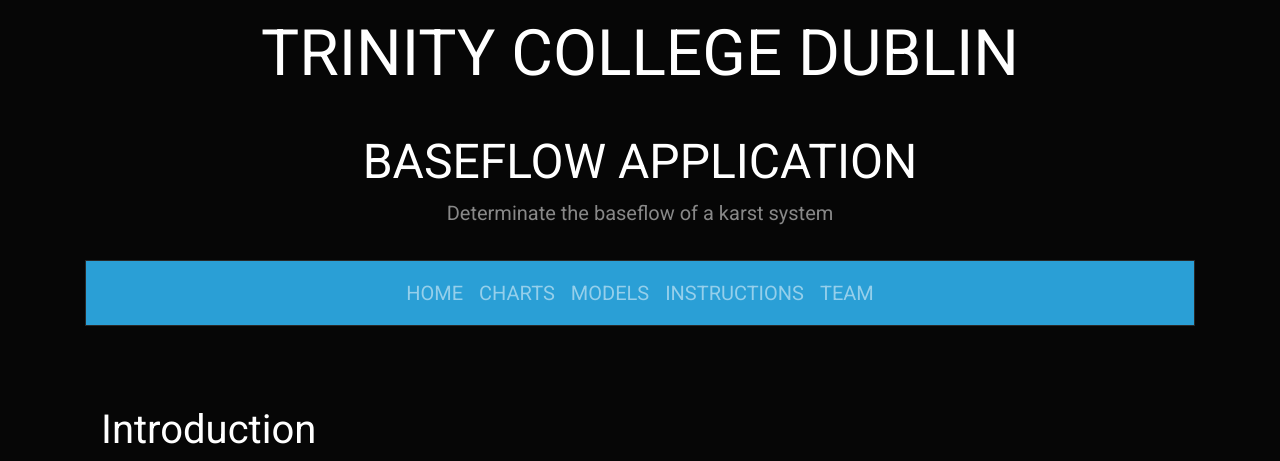
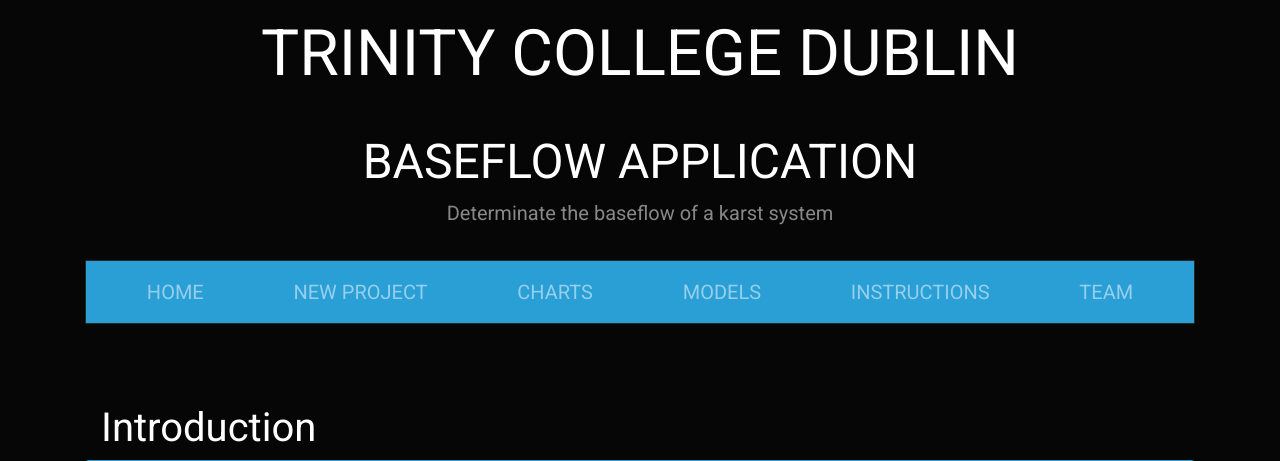
Before and after one commit to Xorast/Trinity-Project, a Flask app: page / in a window 1280 px wide. Shown: the top 461 px of the page. Run offline with Flask 2, Linux system fonts and the light colour scheme; some libraries are stand-ins or nearby versions.

Commit message:
Navbar fixed

```diff
--- a/templates/base.html
+++ b/templates/base.html
@@ -46,16 +46,17 @@
                 </div>
             </div>
 
+            <nav class="navbar navbar-expand-lg navbar-dark bg-primary">
 
-            <nav class="navbar navbar-expand-lg navbar-dark bg-primary cs_p-4-5">
-
-                <button class="navbar-toggler" type="button" data-toggle="collapse" data-target="#navbarColor01" aria-controls="navbarColor01" aria-expanded="false" aria-label="Toggle navigation">
-                    <span class="navbar-toggler-icon"></span>
+                <!--<a class="navbar-brand" href="#"></a>-->
+                <button class="navbar-toggler" type="button" data-toggle="collapse" data-target="#navbarColor01" aria-controls="navbarColor01" aria-expanded="true" aria-label="Toggle navigation">
+                <span class="navbar-toggler-icon"></span>
                 </button>
 
-                <div class="collapse navbar-collapse" id="navbarColor01">
-                    <ul class="navbar-nav navbar-center mr-auto">
-                        <li class="nav-item"><a class="nav-link" href="#">HOME</a>          </li>
+                <div class="navbar-collapse collapse show" id="navbarColor01" style="">
+                    <ul class="navbar-nav nav-fill w-100">
+                        <li class="nav-item"><a class="nav-link" href="/">HOME</a>          </li>
+                        <li class="nav-item"><a class="nav-link" href="/">NEW PROJECT</a>   </li>
                         <li class="nav-item"><a class="nav-link" href="#">CHARTS</a>        </li>
                         <li class="nav-item"><a class="nav-link" href="#">MODELS</a>        </li>
                         <li class="nav-item"><a class="nav-link" href="#">INSTRUCTIONS</a>  </li>
@@ -64,7 +65,6 @@
                 </div>
 
             </nav>
-
 
         </header>
         <!-- ==== HEADER - END ==== -->
```
Also changed, not shown: templates/index.html (+4 -4 lines).
